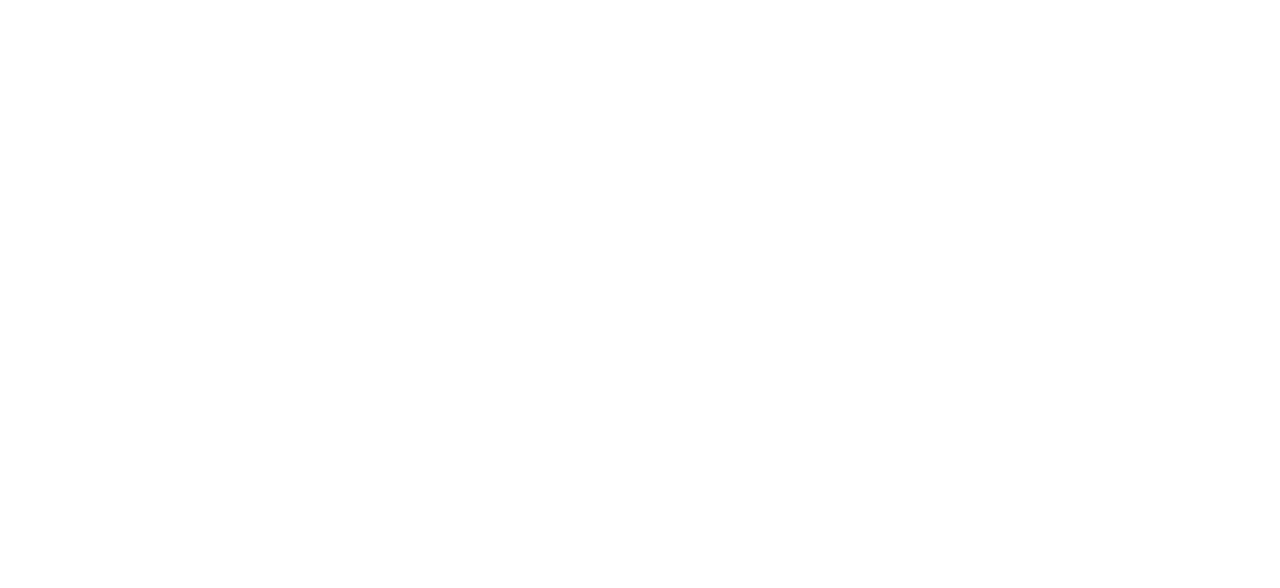
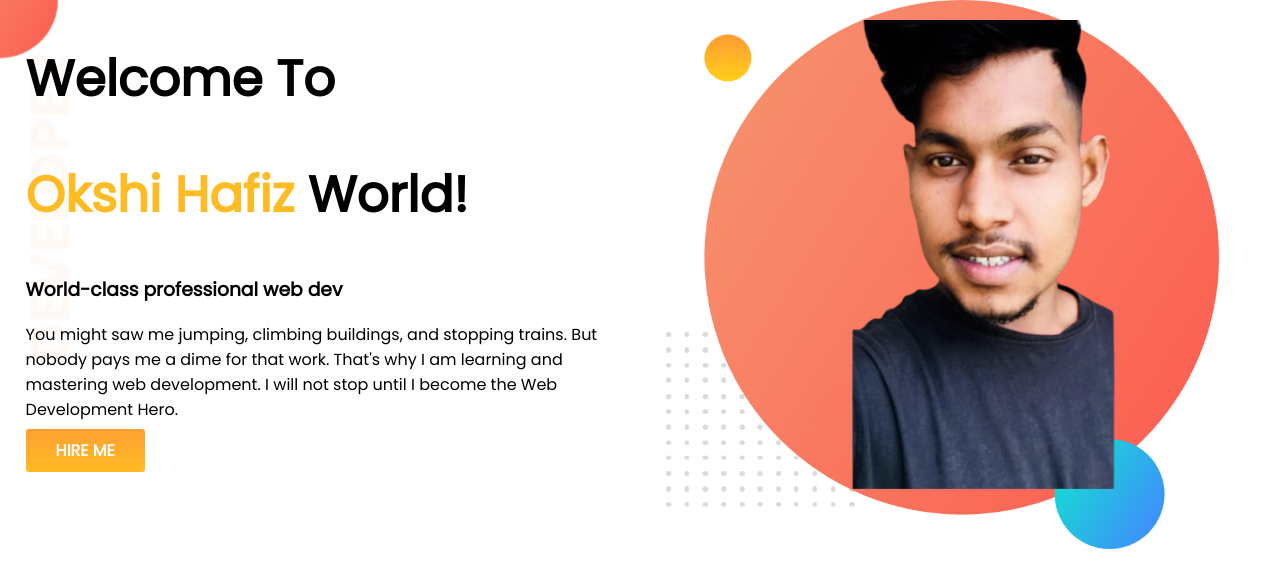
Before and after one commit to dev-hafiz/developer-portfolio, a plain HTML site: page index.html in a window 1280 px wide. Drawn offline with Linux system fonts and the light colour scheme.

Commit message:
working code

```diff
--- a/index.html
+++ b/index.html
@@ -4,11 +4,32 @@
     <meta charset="UTF-8">
     <meta http-equiv="X-UA-Compatible" content="IE=edge">
     <meta name="viewport" content="width=device-width, initial-scale=1.0">
-    <title>Jhankar portfolio</title>
+    <title>Okshi Portfolio</title>
+    <link rel="preconnect" href="https://fonts.googleapis.com">
+    <link rel="preconnect" href="https://fonts.gstatic.com" crossorigin>
+    <link href="https://fonts.googleapis.com/css2?family=Poppins&display=swap" rel="stylesheet">
     <link rel="stylesheet" href="style.css">
 
 </head>
 <body>
 
+    <section class="top-banner">
+        <div class="half-width">
+            <h1>Welcome To</h1>
+            <h1><span class="dev-color">Okshi Hafiz</span> World!</h1>
+
+            <h3>World-class professional web dev</h3>
+            <p>You might saw me jumping, climbing buildings, and stopping trains. But nobody pays me a dime for that work. That's why I am learning and mastering web development. I will not stop until I become the Web Development Hero.
+
+            </p>
+            <a class="linked-portfolio" target="_blank" href="https://www.linkedin.com/in/okshi-hafiz-326191215/?trk=public_profile-settings_edit-profile-content&originalSubdomain=bd">HIRE ME</a>
+        </div>
+
+        <div class="half-width">
+            <img src="images/okshi.png" alt="mouse on okshi's photo">
+        </div>
+    </section>
+
+
 </body>
 </html>
--- a/style.css
+++ b/style.css
@@ -0,0 +1,35 @@
+body{
+    font-family: 'Poppins', sans-serif;
+    margin: 0;
+}
+h1{
+    font-size: 50px;
+}
+.dev-color{
+    color: #ffbb23;
+}
+section{
+    display: flex;
+
+}
+.half-width{
+    width: 50%;
+    padding-left: 2%;
+}
+.half-width img{
+    width: 90%;
+}
+.linked-portfolio{
+    text-decoration: none;
+   background-image: linear-gradient(#ffa032, #ffbb23 );
+
+    color:#fff;
+    padding: 10px 30px;
+    border-radius: 3px;
+    font-weight:900;
+}
+
+.top-banner{
+    background-image: url(images/top-banner.png);
+    background-repeat: no-repeat;
+}
```
Also changed, not shown: images/okshi.png (added), showOff/hoiOkshi.jpg (added), showOff/okshistar.jpg (added), showOff/okshistar1.jpg (added), showOff/okshistar2.jpg (added), showOff/okshistar4.jpg (added).
